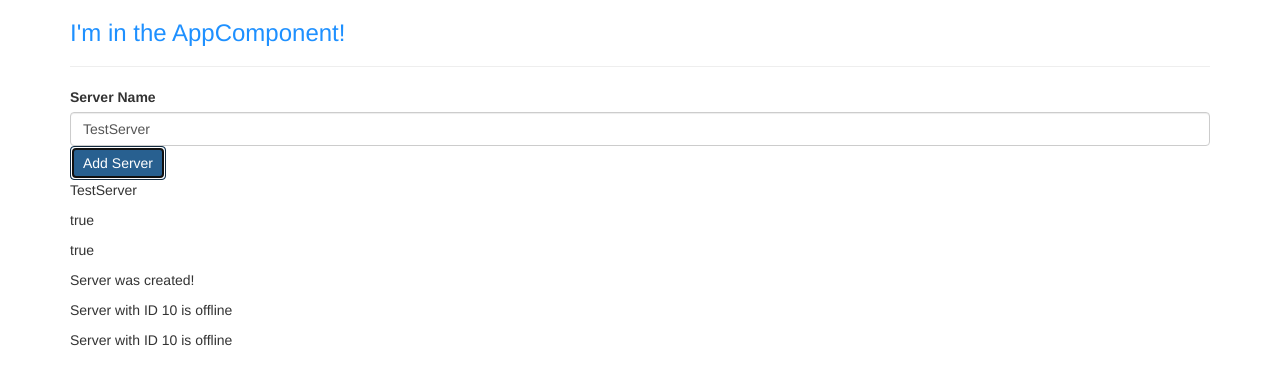
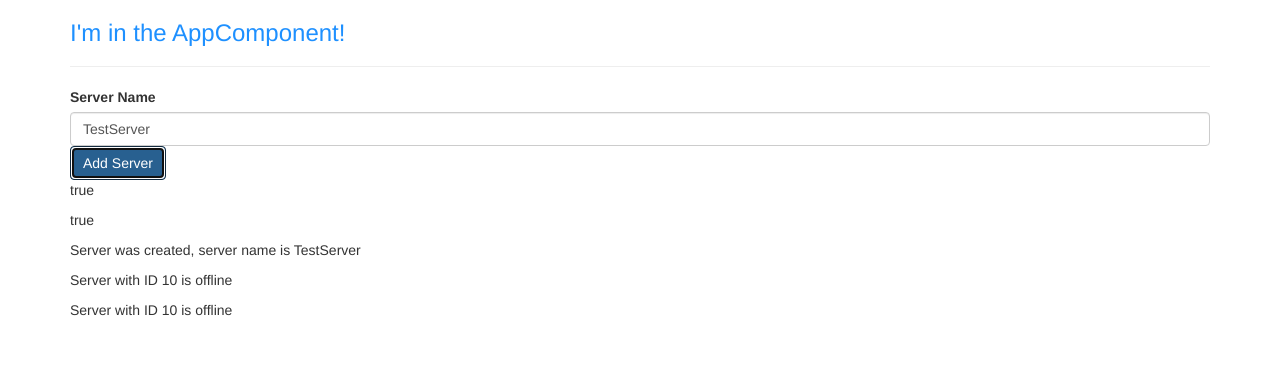
Before and after one commit to rebeccamanzi/angular-basics, an Angular app: page / in a window 1280 px wide. Both pictures are taken after a click on the button "Add Server". Shown: the top 384 px of the page. Built offline with nearby package versions, Linux system fonts and the light colour scheme.

Commit message:
understanding directives

```diff
--- a/src/app/servers/servers.component.html
+++ b/src/app/servers/servers.component.html
@@ -12,11 +12,12 @@
 >Add Server</button>
 <!-- String interpolation -->
 
-<p>{{ serverName }}</p>
+<!-- <p>{{ serverName }}</p> -->
 
 <p>{{ allowNewServer }}</p>
 <!-- Property Binding -->
 <p [innerText]="allowNewServer"></p>
-<p>{{ serverCreationStatus }}</p>
+<!-- <p>{{ serverCreationStatus }}</p> -->
+<p *ngIf="serverCreated">Server was created, server name is {{ serverName }} </p>
 <app-server></app-server>
 <app-server></app-server>
--- a/src/app/servers/servers.component.ts
+++ b/src/app/servers/servers.component.ts
@@ -21,6 +21,7 @@
   allowNewServer = false;
   serverCreationStatus = 'No server was created!';
   serverName = 'TestServer';
+  serverCreated = false;
 
   constructor() {
     setTimeout(() => {
@@ -29,7 +30,8 @@
   }
 
   onCreateServer () {
-    this.serverCreationStatus = 'Server was created!';
+    this.serverCreated = true;
+    this.serverCreationStatus = 'Server was created! Name is ' + this.serverName;
   }
 
   onUpdateServerName(event: Event) {
```
